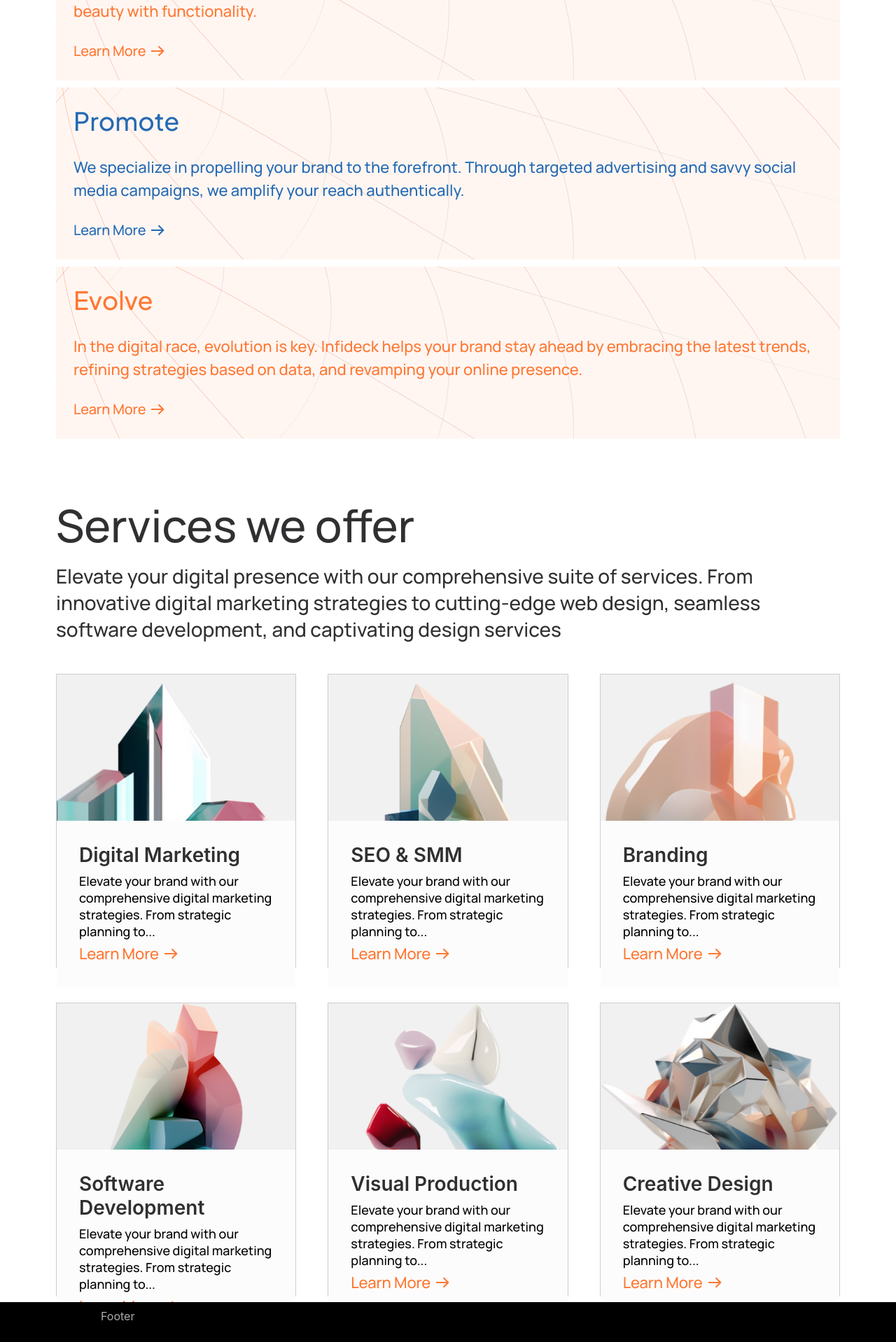
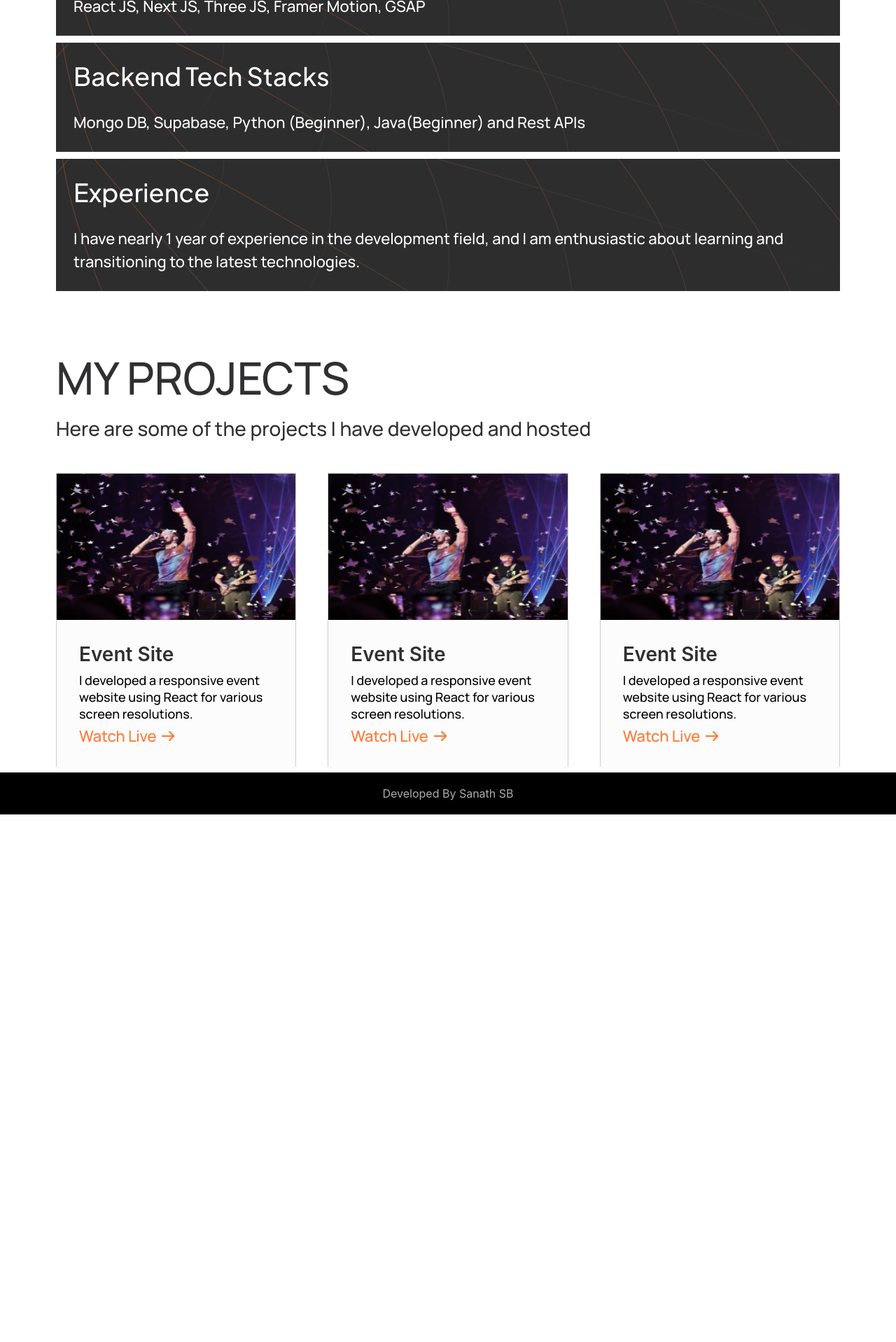
Before and after one commit to sanathsb98/sanathsbdevportfolio, a React (Vite) app: page / in a window 1280 px wide. Shown: the part 860-2778 px from the top of the page at 70% size. After the commit the page ends 2024 px from the top, so only its background shows below. Built offline with nearby package versions, Linux system fonts and the light colour scheme.

Commit message:
first commit

```diff
--- a/index.html
+++ b/index.html
@@ -4,7 +4,7 @@
     <meta charset="UTF-8" />
     <link rel="icon" type="image/svg+xml" href="/vite.svg" />
     <meta name="viewport" content="width=device-width, initial-scale=1.0" />
-    <title>Vite + React</title>
+    <title>Sanath SB Portfolio</title>
   </head>
   <body>
     <div id="root"></div>
--- a/package.json
+++ b/package.json
@@ -16,6 +16,7 @@
     "react": "^18.2.0",
     "react-dom": "^18.2.0",
     "react-intersection-observer": "^9.5.3",
+    "react-router-dom": "^6.21.0",
     "react-simple-typewriter": "^5.0.1",
     "three": "^0.158.0"
   },
--- a/src/components/AboutInfideck.jsx
+++ b/src/components/AboutInfideck.jsx
@@ -7,7 +7,7 @@ import {motion} from 'framer-motion';
 import { useInView } from 'react-intersection-observer';
 
 const phrases = [
-  "  We're a dynamic team of experts in digital marketing, web design, software  transform your vision into a limitless digital reality."
+  "I am Sanath SB, passionate about programming and the development of new applications. I have shared my tech stacks and personal projects in this portfolio."
 ]
 
 const AboutInfideck = () => {
@@ -19,36 +19,36 @@ const AboutInfideck = () => {
 
           <div className='infideck-work'>
 
-              <div className='infi-work-title '>Design</div>
-              <div className='infi-work-des'>We are creatives at heart. We go beyond conventional design, crafting websites that seamlessly merge beauty with functionality.</div>
-              <div className='infi-work-learnmore'>
+              <div className='infi-work-title '>Frontend Tech Stacks</div>
+              <div className='infi-work-des'>React JS, Next JS, Three JS, Framer Motion, GSAP</div>
+              {/* <div className='infi-work-learnmore'>
                   <div>Learn More</div>
                   <div><svg xmlns="http://www.w3.org/2000/svg" width="24" height="24" viewBox="0 0 24 24" fill="none">
                       <path fill-rule="evenodd" clip-rule="evenodd" d="M13.2385 4.56152L11.8275 5.97852L16.8705 10.9995H2V13L16.8695 12.9995L11.8275 18.0215L13.2385 19.4385L20.7085 11.9995L13.2385 4.56152Z" fill="#FF7732" />
                   </svg></div>
-              </div>
+              </div> */}
             </div>
 
             <div className='infideck-work'>
-              <div className='infi-work-title infititle'>Promote</div>
-              <div className='infi-work-des infides'>We specialize in propelling your brand to the forefront. Through targeted advertising and savvy social media campaigns, we amplify your reach authentically.</div>
-              <div className='infi-work-learnmore infilearnmore'>
+              <div className='infi-work-title infititle'>Backend Tech Stacks</div>
+              <div className='infi-work-des infides'>Mongo DB, Supabase, Python (Beginner), Java(Beginner) and Rest APIs</div>
+              {/* <div className='infi-work-learnmore infilearnmore'>
                   <div>Learn More</div>
                   <div><svg xmlns="http://www.w3.org/2000/svg" width="24" height="24" viewBox="0 0 24 24" fill="none">
                       <path fill-rule="evenodd" clip-rule="evenodd" d="M13.2385 4.56152L11.8275 5.97852L16.8705 10.9995H2V13L16.8695 12.9995L11.8275 18.0215L13.2385 19.4385L20.7085 11.9995L13.2385 4.56152Z" fill="#256AB3" />
                   </svg></div>
-              </div>
+              </div> */}
             </div>
 
             <div className='infideck-work'>
-              <div className='infi-work-title'>Evolve</div>
-              <div className='infi-work-des'>In the digital race, evolution is key. Infideck helps your brand stay ahead by embracing the latest trends, refining strategies based on data, and revamping your online presence.</div>
-              <div className='infi-work-learnmore'>
+              <div className='infi-work-title'>Experience</div>
+              <div className='infi-work-des'>I have nearly 1 year of experience in the development field, and I am enthusiastic about learning and transitioning to the latest technologies.</div>
+              {/* <div className='infi-work-learnmore'>
                   <div>Learn More</div>
                   <div><svg xmlns="http://www.w3.org/2000/svg" width="24" height="24" viewBox="0 0 24 24" fill="none">
                       <path fill-rule="evenodd" clip-rule="evenodd" d="M13.2385 4.56152L11.8275 5.97852L16.8705 10.9995H2V13L16.8695 12.9995L11.8275 18.0215L13.2385 19.4385L20.7085 11.9995L13.2385 4.56152Z" fill="#FF7732" />
                   </svg></div>
-              </div>
+              </div> */}
             </div>
 
     </div>
--- a/src/components/ServicesWeOffer.jsx
+++ b/src/components/ServicesWeOffer.jsx
@@ -6,124 +6,82 @@ import branding from '../images/branding.png';
 import softwareDev from '../images/softwareDev.png';
 import visualProd from '../images/visualProd.png';
 import creativeDes from '../images/creativeDes.png';
+import eventsite from '../images/eventsite.png';
 
 const ServicesWeOffer = () => {
+    const redirectToEventSite = () => {
+        window.location.href = 'https://eventsitesb.netlify.app';
+      };
   return (
     <div className='services-we-offer'>
         <div className='services-offer-titles'>
-            <div className='services-offer-title'>Services we offer</div>
+            <div className='services-offer-title'>MY PROJECTS</div>
 
-            <div className='services-offer-description'>Elevate your digital presence with our comprehensive suite of services. From innovative digital marketing strategies to cutting-edge web design, seamless software development, and captivating design services</div>
+            <div className='services-offer-description'>Here are some of the projects I have developed and hosted</div>
         </div>
         <div className='services-offer-types'>
 
-            <div className='services-offer-type'>
-               <div className='services-img-section'>
-                <img src={digitalMarketing} style={{width:'100%',height:'100%'}}/>
-               </div>
-               <div className='services-content-section'>
-                <div className='services-title'>Digital Marketing</div>
-                <div className='services-des'>Elevate your brand with our comprehensive digital marketing strategies. From strategic planning to...</div>
-                <div className='services-learn-more'>
-                    <div className='sev-learnmore-txt'>Learn More</div>
-                    <div className='sev-learnmore-icon'>
+              <div className='services-offer-type'>
+                  <div className='services-img-section'>
+                      <img src={eventsite} style={{ width: '100%', height: '100%' }} />
+                  </div>
+                  <div className='services-content-section'>
+                      <div className='services-title'>Event Site</div>
+                      <div className='services-des'>I developed a responsive event website using React for various screen resolutions. </div>
+                      <div className='services-learn-more' onClick={redirectToEventSite}>
+                          <div className='sev-learnmore-txt'>Watch Live</div>
+                          <div className='sev-learnmore-icon'>
                               <svg xmlns="http://www.w3.org/2000/svg" width="24" height="24" viewBox="0 0 24 24" fill="none">
-                                  <path fill-rule="evenodd" clip-rule="evenodd" d="M13.2385 4.56152L11.8275 5.97852L16.8705 10.9995H2V13L16.8695 12.9995L11.8275 18.0215L13.2385 19.4385L20.7085 11.9995L13.2385 4.56152Z" fill="#FF7732" />
+                                  <path fillRule="evenodd" clipRule="evenodd" d="M13.2385 4.56152L11.8275 5.97852L16.8705 10.9995H2V13L16.8695 12.9995L11.8275 18.0215L13.2385 19.4385L20.7085 11.9995L13.2385 4.56152Z" fill="#FF7732" />
                               </svg>
                           </div>
-                </div>
-               </div>
-            </div>
-
-            <div className='services-offer-type'>
-               <div className='services-img-section'>
-                <img src={seo} style={{width:'100%',height:'100%'}}/>
-               </div>
-               <div className='services-content-section'>
-                <div className='services-title'>SEO & SMM</div>
-                <div className='services-des'>Elevate your brand with our comprehensive digital marketing strategies. From strategic planning to...</div>
-                <div className='services-learn-more'>
-                    <div className='sev-learnmore-txt'>Learn More</div>
-                    <div className='sev-learnmore-icon'>
+                      </div>
+                  </div>
+              </div>
+              <div className='services-offer-type'>
+                  <div className='services-img-section'>
+                      <img src={eventsite} style={{ width: '100%', height: '100%' }} />
+                  </div>
+                  <div className='services-content-section'>
+                      <div className='services-title'>Event Site</div>
+                      <div className='services-des'>I developed a responsive event website using React for various screen resolutions. </div>
+                      <div className='services-learn-more' onClick={redirectToEventSite}>
+                          <div className='sev-learnmore-txt'>Watch Live</div>
+                          <div className='sev-learnmore-icon'>
                               <svg xmlns="http://www.w3.org/2000/svg" width="24" height="24" viewBox="0 0 24 24" fill="none">
-                                  <path fill-rule="evenodd" clip-rule="evenodd" d="M13.2385 4.56152L11.8275 5.97852L16.8705 10.9995H2V13L16.8695 12.9995L11.8275 18.0215L13.2385 19.4385L20.7085 11.9995L13.2385 4.56152Z" fill="#FF7732" />
+                                  <path fillRule="evenodd" clipRule="evenodd" d="M13.2385 4.56152L11.8275 5.97852L16.8705 10.9995H2V13L16.8695 12.9995L11.8275 18.0215L13.2385 19.4385L20.7085 11.9995L13.2385 4.56152Z" fill="#FF7732" />
                               </svg>
                           </div>
-                </div>
-               </div>
-            </div>
-
-            <div className='services-offer-type'>
-               <div className='services-img-section'>
-                <img src={branding} style={{width:'100%',height:'100%'}}/>
-               </div>
-               <div className='services-content-section'>
-                <div className='services-title'>Branding</div>
-                <div className='services-des'>Elevate your brand with our comprehensive digital marketing strategies. From strategic planning to...</div>
-                <div className='services-learn-more'>
-                    <div className='sev-learnmore-txt'>Learn More</div>
-                    <div className='sev-learnmore-icon'>
+                      </div>
+                  </div>
+              </div>
+              <div className='services-offer-type'>
+                  <div className='services-img-section'>
+                      <img src={eventsite} style={{ width: '100%', height: '100%' }} />
+                  </div>
+                  <div className='services-content-section'>
+                      <div className='services-title'>Event Site</div>
+                      <div className='services-des'>I developed a responsive event website using React for various screen resolutions. </div>
+                      <div className='services-learn-more' onClick={redirectToEventSite}>
+                          <div className='sev-learnmore-txt'>Watch Live</div>
+                          <div className='sev-learnmore-icon'>
                               <svg xmlns="http://www.w3.org/2000/svg" width="24" height="24" viewBox="0 0 24 24" fill="none">
-                                  <path fill-rule="evenodd" clip-rule="evenodd" d="M13.2385 4.56152L11.8275 5.97852L16.8705 10.9995H2V13L16.8695 12.9995L11.8275 18.0215L13.2385 19.4385L20.7085 11.9995L13.2385 4.56152Z" fill="#FF7732" />
+                                  <path fillRule="evenodd" clipRule="evenodd" d="M13.2385 4.56152L11.8275 5.97852L16.8705 10.9995H2V13L16.8695 12.9995L11.8275 18.0215L13.2385 19.4385L20.7085 11.9995L13.2385 4.56152Z" fill="#FF7732" />
                               </svg>
                           </div>
-                </div>
-               </div>
-            </div>
+                      </div>
+                  </div>
+              </div>
 
-            <div className='services-offer-type'>
-               <div className='services-img-section'>
-                <img src={softwareDev} style={{width:'100%',height:'100%'}}/>
-               </div>
-               <div className='services-content-section'>
-                <div className='services-title'>Software Development</div>
-                <div className='services-des'>Elevate your brand with our comprehensive digital marketing strategies. From strategic planning to...</div>
-                <div className='services-learn-more'>
-                    <div className='sev-learnmore-txt'>Learn More</div>
-                    <div className='sev-learnmore-icon'>
-                              <svg xmlns="http://www.w3.org/2000/svg" width="24" height="24" viewBox="0 0 24 24" fill="none">
-                                  <path fill-rule="evenodd" clip-rule="evenodd" d="M13.2385 4.56152L11.8275 5.97852L16.8705 10.9995H2V13L16.8695 12.9995L11.8275 18.0215L13.2385 19.4385L20.7085 11.9995L13.2385 4.56152Z" fill="#FF7732" />
-                              </svg>
-                          </div>
-                </div>
-               </div>
-            </div>
 
-            <div className='services-offer-type'>
-               <div className='services-img-section'>
-                <img src={visualProd} style={{width:'100%',height:'100%'}}/>
-               </div>
-               <div className='services-content-section'>
-                <div className='services-title'>Visual Production</div>
-                <div className='services-des'>Elevate your brand with our comprehensive digital marketing strategies. From strategic planning to...</div>
-                <div className='services-learn-more'>
-                    <div className='sev-learnmore-txt'>Learn More</div>
-                    <div className='sev-learnmore-icon'>
-                              <svg xmlns="http://www.w3.org/2000/svg" width="24" height="24" viewBox="0 0 24 24" fill="none">
-                                  <path fill-rule="evenodd" clip-rule="evenodd" d="M13.2385 4.56152L11.8275 5.97852L16.8705 10.9995H2V13L16.8695 12.9995L11.8275 18.0215L13.2385 19.4385L20.7085 11.9995L13.2385 4.56152Z" fill="#FF7732" />
-                              </svg>
-                          </div>
-                </div>
-               </div>
-            </div>
 
-            <div className='services-offer-type'>
-               <div className='services-img-section'>
-                <img src={creativeDes} style={{width:'100%',height:'100%'}}/>
-               </div>
-               <div className='services-content-section'>
-                <div className='services-title'>Creative Design</div>
-                <div className='services-des'>Elevate your brand with our comprehensive digital marketing strategies. From strategic planning to...</div>
-                <div className='services-learn-more'>
-                    <div className='sev-learnmore-txt'>Learn More</div>
-                    <div className='sev-learnmore-icon'>
-                              <svg xmlns="http://www.w3.org/2000/svg" width="24" height="24" viewBox="0 0 24 24" fill="none">
-                                  <path fill-rule="evenodd" clip-rule="evenodd" d="M13.2385 4.56152L11.8275 5.97852L16.8705 10.9995H2V13L16.8695 12.9995L11.8275 18.0215L13.2385 19.4385L20.7085 11.9995L13.2385 4.56152Z" fill="#FF7732" />
-                              </svg>
-                          </div>
-                </div>
-               </div>
-            </div>
+
+
+
+
+
+
+
 
 
 
--- a/src/pages/Footer.jsx
+++ b/src/pages/Footer.jsx
@@ -3,7 +3,9 @@ import '../styles/Footer.css';
 
 const Footer = () => {
   return (
-    <div className='footer'>Footer</div>
+    <div className='footer'>
+      <div>Developed By Sanath SB</div>
+    </div>
   )
 }
 
--- a/src/styles/AboutInfideck.css
+++ b/src/styles/AboutInfideck.css
@@ -19,7 +19,7 @@
 .infideck-work{
     /* background: linear-gradient(0deg, rgba(0, 0, 0, 0.2) 0%, rgba(0, 0, 0, 0.20) 100%), linear-gradient(rgb(55, 80, 131) 50%, #FF7732); */
     /* background-color: #6a6a6a; */
-    background: #FFF6F2;
+    background: #2d2d2d;
     width: 100%;
     padding: 25px ;
      display: flex;
@@ -30,7 +30,7 @@
 
 }
 .infi-work-title{
-    color: #FF7732;
+    color: #ffffff;
     font-family: 'Plus Jakarta Sans', sans-serif;
     font-size: clamp(28px, 5vw, 36px);
     font-style: normal;
@@ -38,11 +38,11 @@
     line-height: normal;
 }
 .infititle{
-    color: #256AB3;
+    color: #ffffff;
 }
 
 .infi-work-des{
-    color: #FF7732;
+    color: #ffffff;
     font-family: 'Manrope', sans-serif;
     font-size: clamp(16px, 3vw, 22px);
     font-style: normal;
@@ -50,7 +50,7 @@
     line-height: 150%; /* 39px */
 }
 .infides{
-    color: #256AB3;
+    color: #ffffff;
 }
 .infi-work-learnmore{
     color: #FF7732;
--- a/src/styles/Footer.css
+++ b/src/styles/Footer.css
@@ -3,5 +3,9 @@
     height: 60px;
     background-color: rgb(0, 0, 0);
     color: rgb(172, 172, 172);
-    padding: 8px 144px;
+    padding: 8px 14px;
+    display: flex;
+    justify-content: center;
+    align-items: center;
+    width: 100%;
 }
--- a/src/styles/Navbar.css
+++ b/src/styles/Navbar.css
@@ -79,13 +79,7 @@ width: 50%;
     }
   }
   /* below ipad mini responsiveness everything is hidden */
-  @media only screen and (min-width: 0px) and (max-width: 765px) {
 
-
-    .nav-btn, .nav-lets-talk {
-      display: none;
-    }
-  }
   @media only screen and (min-width: 0px) and (max-width: 330px) {
     .navabar {
         padding: 8px 2px;
```
Also changed, not shown: src/components/Navbar.jsx (+4 -4 lines), src/pages/Home.jsx (+6 -6 lines), src/images/eventsite.png (added), 1 other file (tests, documents, lock files or other folders).
